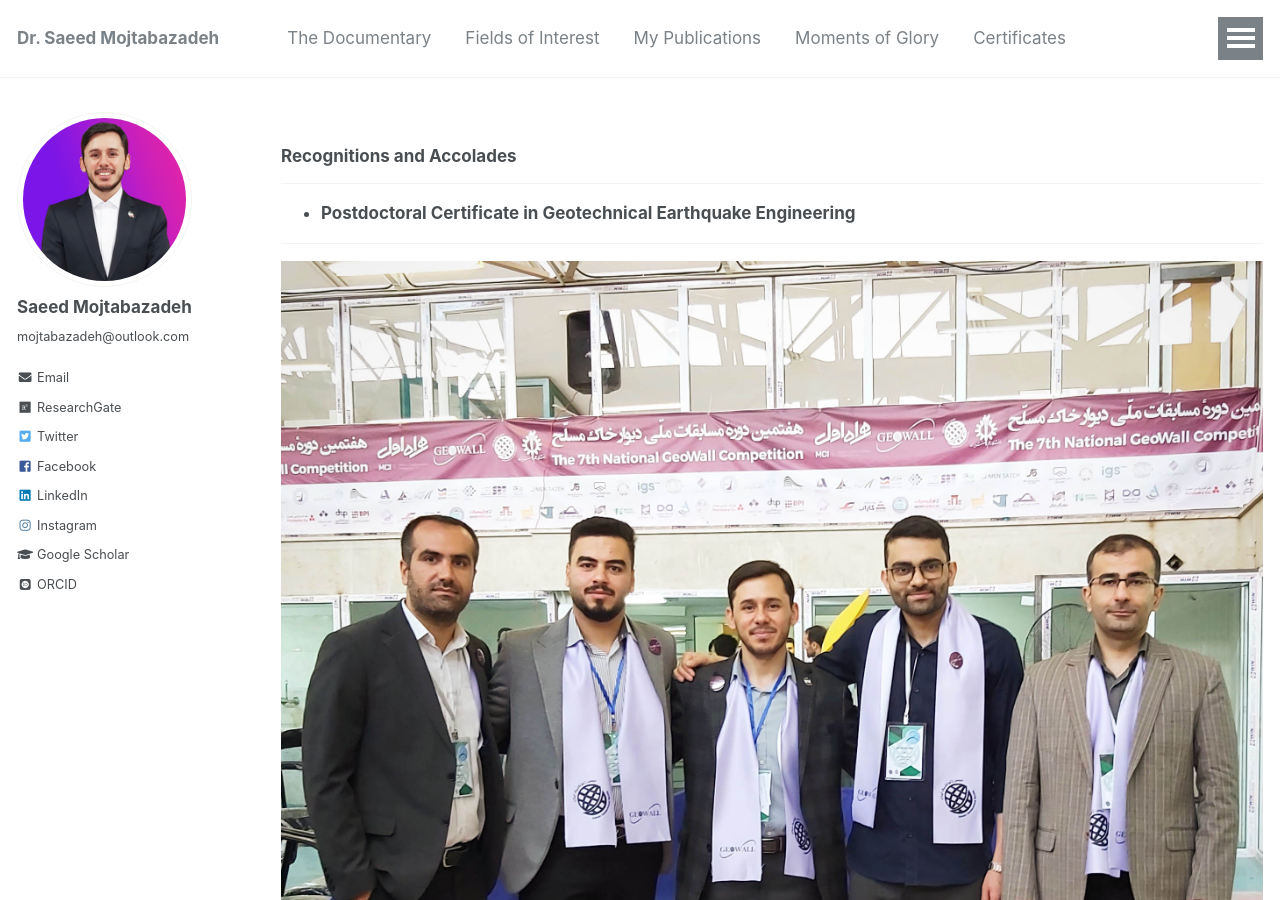
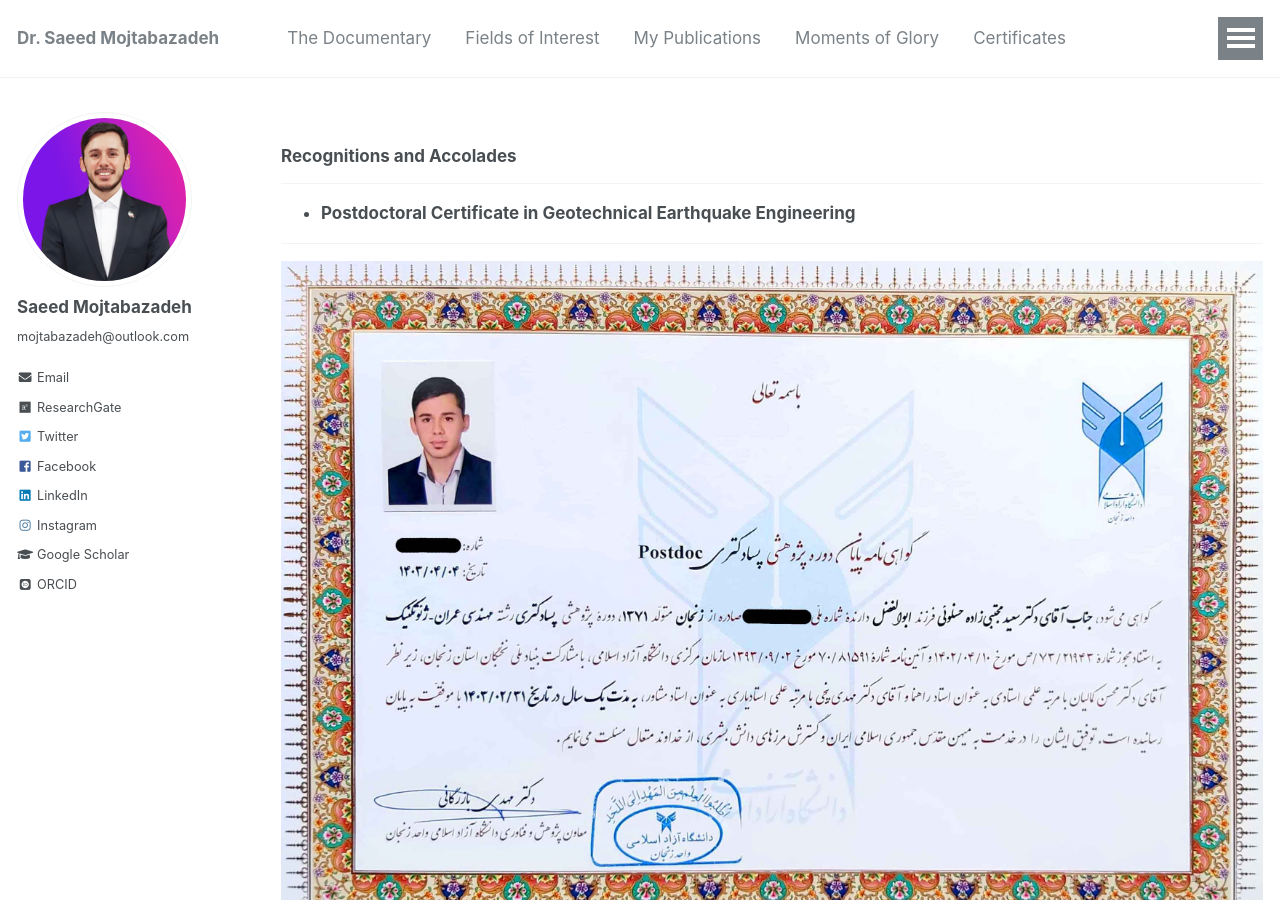
Before and after one commit to mojtabazadeh/mojtabazadeh.github.io, a Jekyll site: the page built from _pages/certificates.md, in a window 1280 px wide and 900 px high. Built offline with Jekyll 4.4.1, drawn with Linux system fonts in a browser that asks for light colours; some web fonts are replaced.

Commit message:
Update certificates.md

```diff
--- a/_pages/certificates.md
+++ b/_pages/certificates.md
@@ -13,7 +13,7 @@
 
 ___
 
-  ![Saeed Mojtabazadeh](https://github.com/mojtabazadeh/mojtabazadeh.github.io/blob/main/images/IMG1.jpg?raw=true)
+  ![Saeed Mojtabazadeh](https://github.com/mojtabazadeh/mojtabazadeh.github.io/blob/main/images/Postdoc-Certificate.jpg?raw=true)
 
 ___
 
@@ -21,6 +21,6 @@
 
 ___
 
- ![Saeed Mojtabazadeh](https://github.com/mojtabazadeh/mojtabazadeh.github.io/blob/main/images/IMG5.jpg?raw=true)
+ ![Saeed Mojtabazadeh](https://github.com/mojtabazadeh/mojtabazadeh.github.io/blob/main/images/CamScanner%2012-09-2024%2015.13%20LQ.jpg?raw=true)
 
 ___
```
